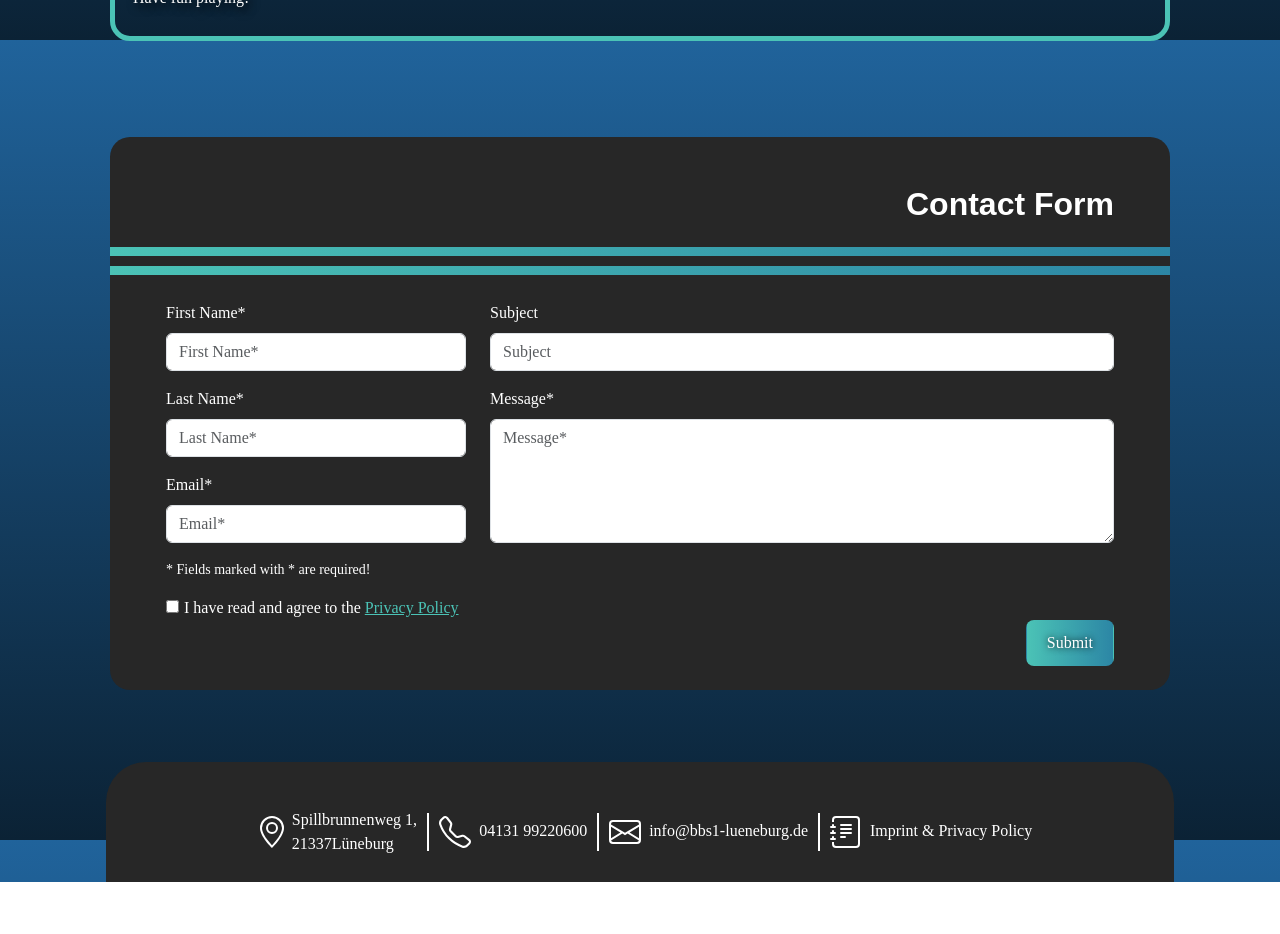
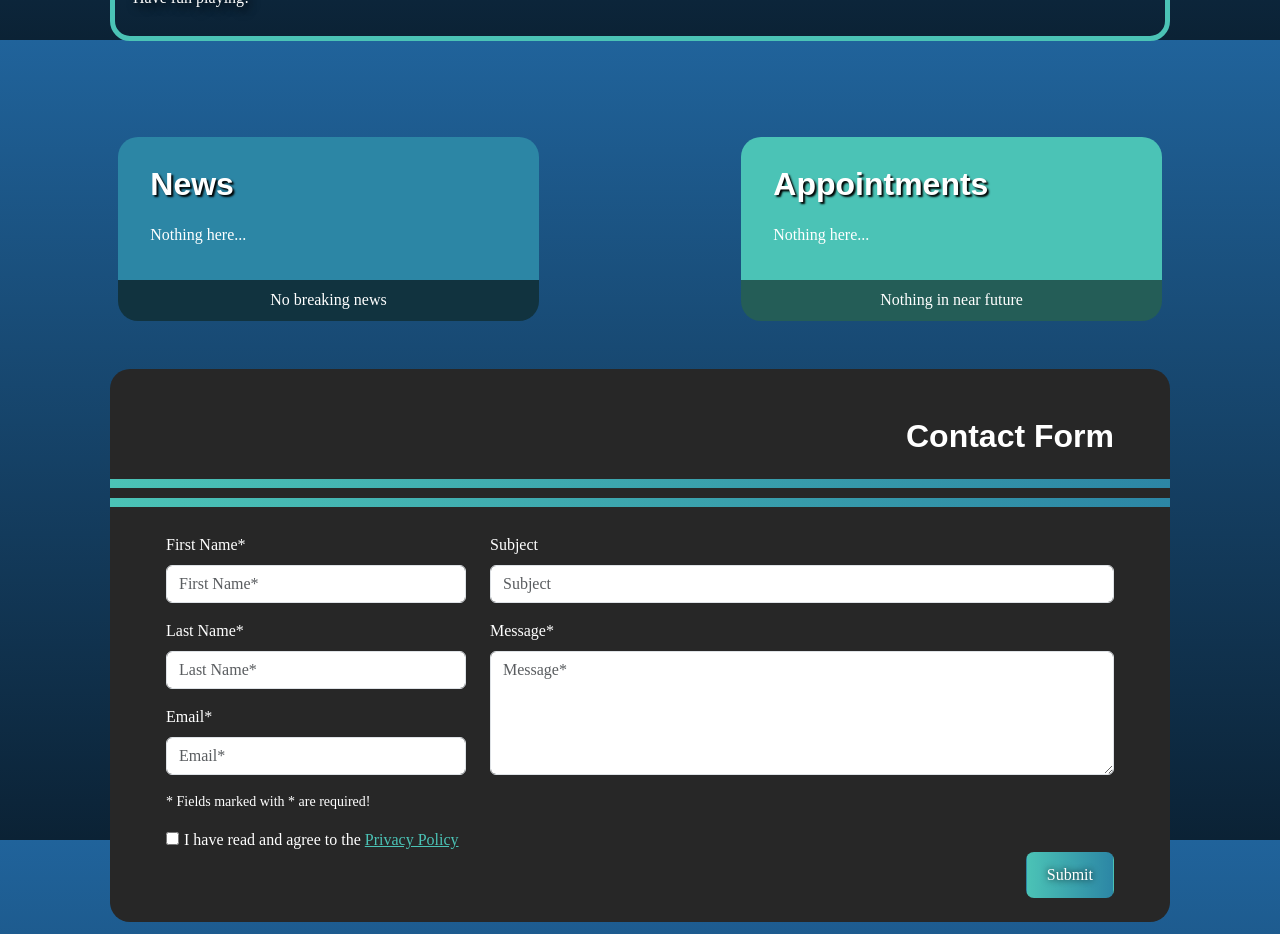
Before and after one commit to Doner-mit-alles/wirtschaft-live, a Vue app: page / in a window 1280 px wide. Shown: the part 3160-4094 px from the top of the page. Before the commit the page ends 4042 px from the top, so only its background shows below. Built offline with nearby package versions, Linux system fonts and the light colour scheme; a web font is replaced by a local one.

Commit message:
add news and appointments container

```diff
--- /dev/null
+++ b/src/components/NewsAndAppointmentsContainer.vue
@@ -0,0 +1,88 @@
+<script lang="ts" setup>
+</script>
+
+<template>
+  <div id="news-and-appointments" class="row mb-4">
+    <div class="col-lg-5 col-12 me-auto">
+      <div id="news-top-text" class="leftpad">
+        <div id="news-top-text-headline" class="leftpad">
+          <h2>{{ $t('container.news.headline') }}</h2>
+        </div>
+        <div class="leftpad">
+          <p>{{ $t('container.news.content') }}</p>
+        </div>
+      </div>
+      <div id="news-bottom-text">
+        <div> {{ $t('container.news.bottom_text') }} </div>
+      </div>
+    </div>
+    <div class="col-lg-5 col-12 ms-auto">
+      <div id="appointments-top-text" class="leftpad">
+        <div id="appointments-top-text-headline" class="leftpad">
+          <h2>{{ $t('container.appointments.headline') }}</h2>
+        </div>
+        <div class="leftpad">
+          <p>{{ $t('container.appointments.content') }}</p>
+        </div>
+      </div>
+      <div id="appointments-bottom-text">
+        {{ $t('container.appointments.bottom_text') }}
+      </div>
+    </div>
+  </div>
+</template>
+
+<style scoped>
+
+@media (max-width: 992px) {
+  #news-bottom-text {
+    margin-bottom: 10%;
+  }
+}
+
+#news-and-appointments {
+  color: white;
+}
+
+.leftpad {
+  padding-left: 4%
+}
+
+#news-top-text {
+  padding: 4%;
+  background-color: #2C86A5;
+  border-top-left-radius: 20px;
+  border-top-right-radius: 20px;
+}
+
+#news-top-text-headline,
+#appointments-top-text-headline {
+  padding-top: 3%;
+  padding-bottom: 3%;
+  text-shadow: black 2px 2px 2px;
+}
+
+#news-bottom-text {
+  padding: 2%;
+  background-color: #11333F;
+  border-bottom-left-radius: 20px;
+  border-bottom-right-radius: 20px;
+  text-align: center;
+}
+
+#appointments-top-text {
+  padding: 4%;
+  background-color: #4BC3B6;
+  border-top-left-radius: 20px;
+  border-top-right-radius: 20px;
+}
+
+#appointments-bottom-text {
+  padding: 2%;
+  background-color: #245D57;
+  border-bottom-left-radius: 20px;
+  border-bottom-right-radius: 20px;
+  text-align: center;
+}
+
+</style>
--- a/src/locales/de.json
+++ b/src/locales/de.json
@@ -16,6 +16,17 @@
     }
   },
   "container": {
+    "news": {
+      "headline": "Neuigkeiten",
+      "content": "Wir sind bald live",
+      "bottom_text": "Eine Woche noch!"
+    },
+    "appointments": {
+      "headline": "Termine",
+      "content": "- Präsentation der Website",
+      "bottom_text": "Das kann ja was werden..."
+
+    },
     "aboutUs": {
       "imageAltText": "Bild mit Spielbausteinen",
       "headline": "WIR ÜBER UNS…",
--- a/src/locales/en.json
+++ b/src/locales/en.json
@@ -16,6 +16,16 @@
     }
   },
   "container": {
+    "news": {
+      "headline": "News",
+      "content": "Nothing here...",
+      "bottom_text": "No breaking news"
+    },
+    "appointments": {
+      "headline": "Appointments",
+      "content": "Nothing here...",
+      "bottom_text": "Nothing in near future"
+    },
     "aboutUs": {
       "imageAltText": "Image with Board Game Elements",
       "headline": "ABOUT US...",
--- a/src/views/HomeView.vue
+++ b/src/views/HomeView.vue
@@ -5,6 +5,7 @@ import { storeToRefs } from 'pinia'
 import TextAndImageContainer from '@/components/TextAndImageContainer.vue'
 import HeadlineContainer from '@/components/HeadlineContainer.vue'
 import MenuBar from '@/components/menuBar/menu-bar.vue'
+import NewsAndAppointmentsContainer from '@/components/NewsAndAppointmentsContainer.vue'
 import SpacingTool from '@/components/SpacingTool.vue'
 import ContactForm from '@/components/ContactForm.vue'
 import FooterContainer from '@/components/FooterContainer.vue'
@@ -34,8 +35,9 @@ const targets = [
     <SpacingTool height="3rem"></SpacingTool>
     <RulesContainer />
     <SpacingTool height="3rem"></SpacingTool>
+    <NewsAndAppointmentsContainer />
+    <SpacingTool height="3 rem"></SpacingTool>
     <ContactForm />
-    <SpacingTool height="3 rem"></SpacingTool>
   </main>
     <FooterContainer />
 </template>
```
